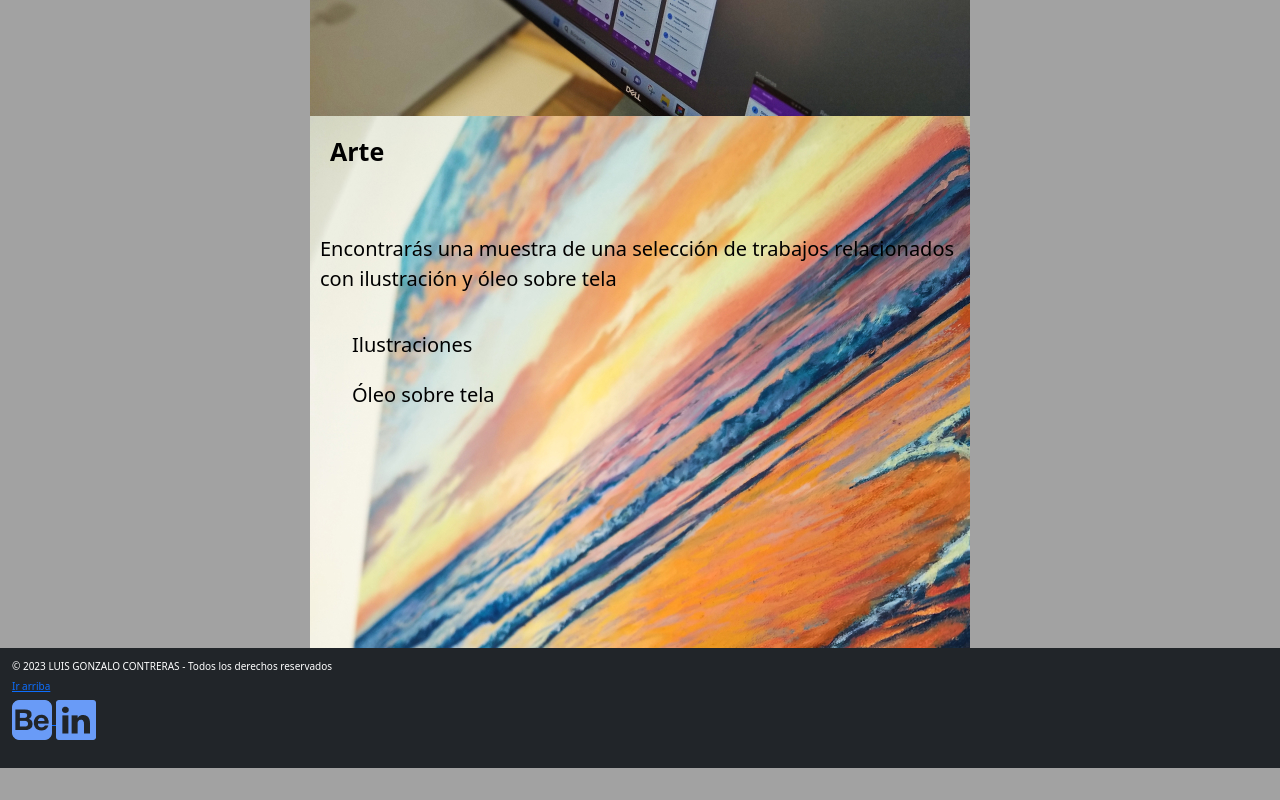
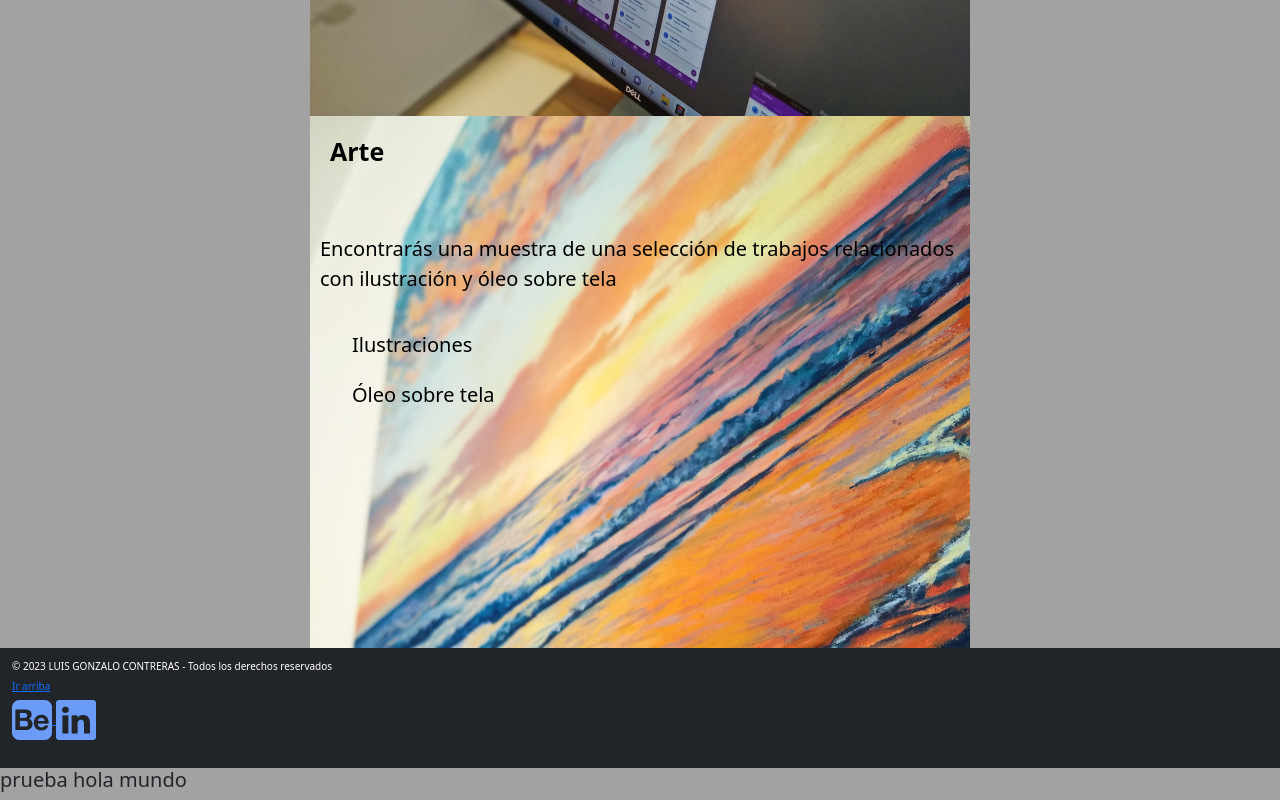
Before and after one commit to Lugonz/ProyectoFinal, a plain HTML site: page index.html in a window 1280 px wide. Shown: the part 634-1434 px from the top of the page. Before the commit the page ends 1402 px from the top, so only its background shows below. Drawn offline with nearby package versions, Linux system fonts and the light colour scheme.

Commit message:
cambios de prueba

```diff
--- a/index.html
+++ b/index.html
@@ -122,5 +122,8 @@
         </a>
     </footer>
 
+<h5>prueba hola mundo</h5>
+
+
 </body>
 </html>
```
